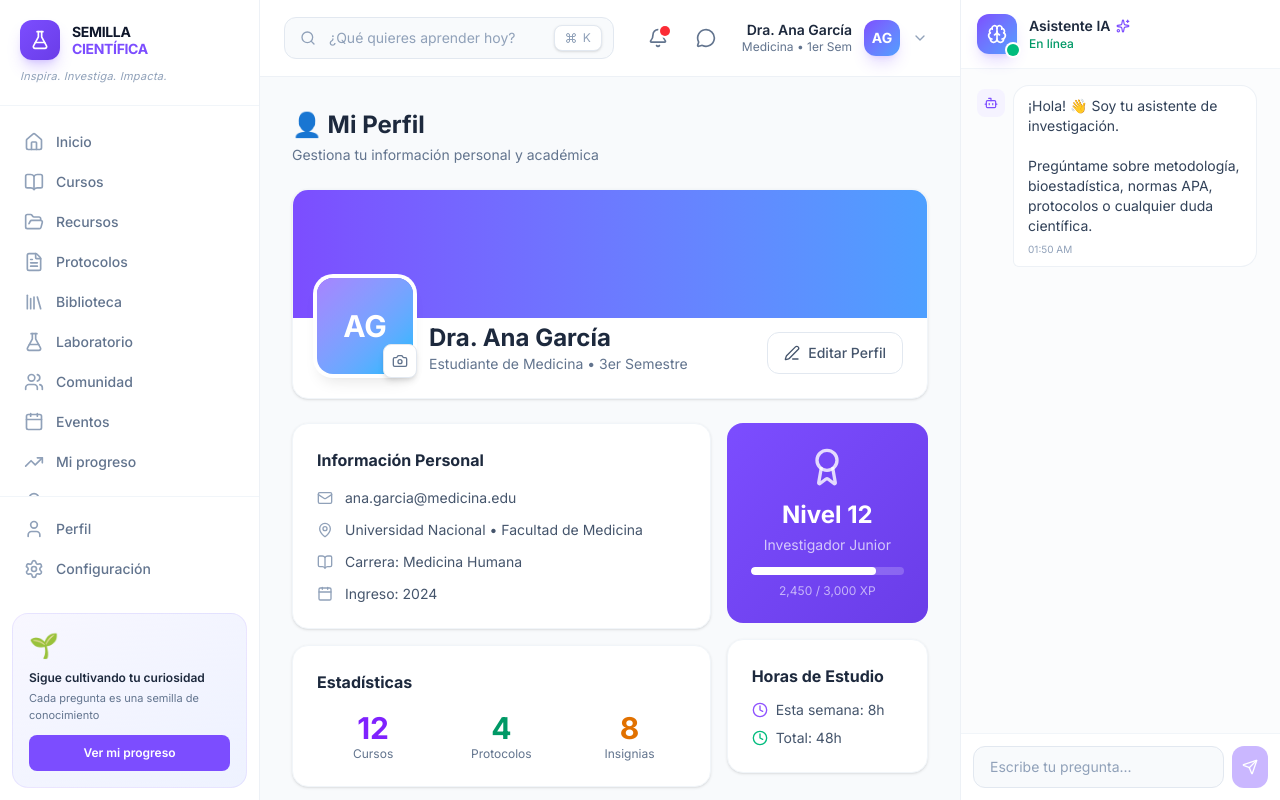
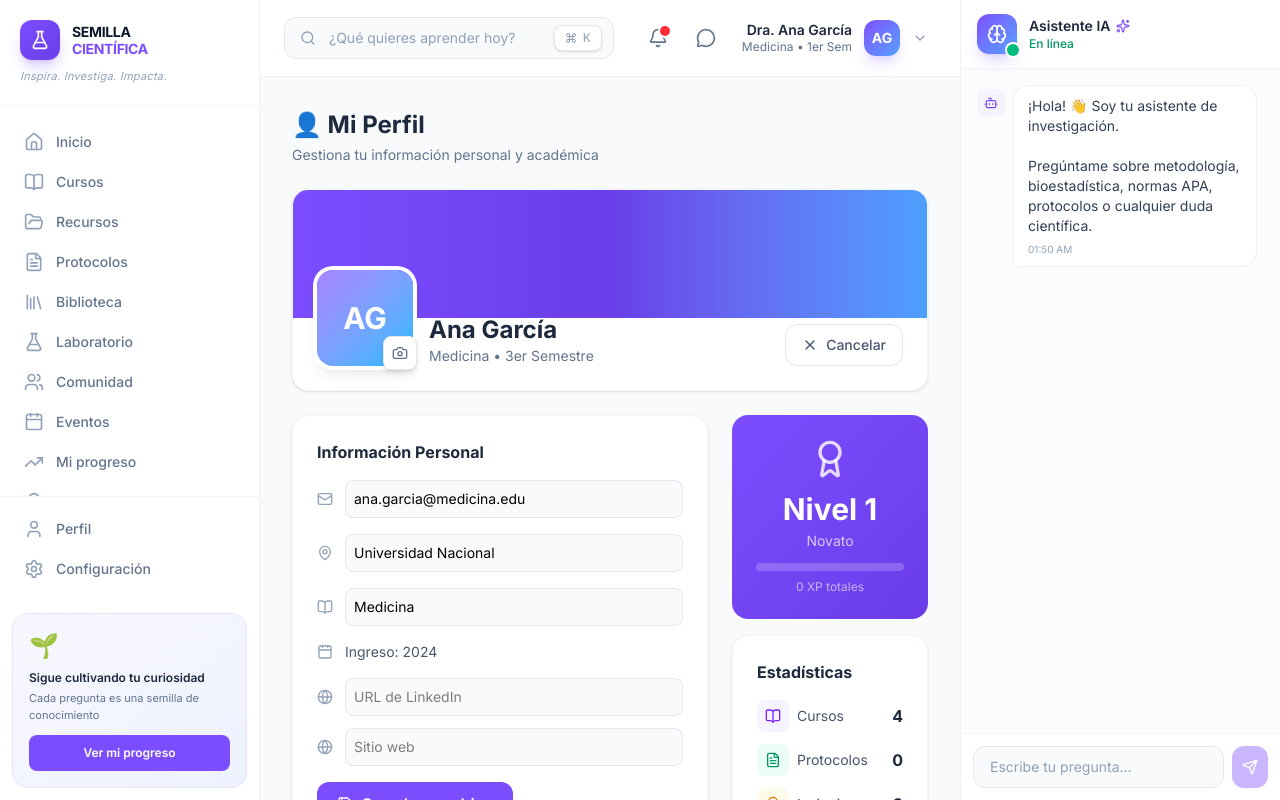
Before and after one commit to jsasha-art/semilla-cientifica, a Next.js app: page /perfil in a window 1280 px wide. Both pictures are taken after a click on the button "Editar Perfil". Built offline with nearby package versions, Linux system fonts and the light colour scheme; no server answers; the database is empty.

Commit message:
Perfil funcional

```diff
--- a/app/(dashboard)/perfil/page.tsx
+++ b/app/(dashboard)/perfil/page.tsx
@@ -1,105 +1,194 @@
-import { Mail, MapPin, BookOpen, Award, Calendar, Clock, Edit3, Settings, Camera } from "lucide-react"
+"use client"
+
+import { useState, useEffect } from "react"
+import { motion } from "framer-motion"
+import { Mail, MapPin, BookOpen, Award, Calendar, Clock, Edit3, Camera, Save, X, Globe, FileText } from "lucide-react"
+import { supabase } from "@/lib/supabase"
 
 export default function PerfilPage() {
+  const [editando, setEditando] = useState(false)
+  const [protocols, setProtocols] = useState<any[]>([])
+  const [perfil, setPerfil] = useState({
+    nombre: "Ana García",
+    carrera: "Medicina",
+    semestre: "3er Semestre",
+    universidad: "Universidad Nacional",
+    email: "ana.garcia@medicina.edu",
+    bio: "Estudiante de Medicina apasionada por la investigación científica. Interesada en epidemiología y salud pública.",
+    linkedin: "",
+    website: "",
+  })
+
+  useEffect(() => {
+    cargarDatos()
+  }, [])
+
+  const cargarDatos = async () => {
+    const { data } = await supabase.from("protocols").select("*").eq("user_id", "test-user")
+    if (data) setProtocols(data)
+  }
+
+  const protocolosCompletados = protocols.filter(p => p.etapa >= 10).length
+  const totalXP = protocols.length * 200 + protocolosCompletados * 500
+  const nivel = Math.floor(totalXP / 1000) + 1
+  const cursos = 4
+  const insignias = protocolosCompletados + 3
+
   return (
     <div className="p-8 space-y-6">
-      <div>
-        <h1 className="text-2xl font-bold text-slate-800 font-display">👤 Mi Perfil</h1>
-        <p className="text-sm text-slate-500 mt-1">Gestiona tu información personal y académica</p>
-      </div>
+      <motion.div initial={{ opacity: 0, y: -10 }} animate={{ opacity: 1, y: 0 }}>
+        <h1 className="text-2xl font-bold text-slate-800 dark:text-white font-display">👤 Mi Perfil</h1>
+        <p className="text-sm text-slate-500 dark:text-slate-400 mt-1">Gestiona tu información personal y académica</p>
+      </motion.div>
 
-      {/* Header del perfil */}
-      <div className="bg-white rounded-2xl border border-slate-100 shadow-sm overflow-hidden">
-        <div className="h-32 bg-gradient-to-r from-[#7C4DFF] to-[#4D9FFF]" />
+      {/* Header */}
+      <motion.div initial={{ opacity: 0, y: 10 }} animate={{ opacity: 1, y: 0 }} transition={{ delay: 0.1 }}
+        className="bg-white dark:bg-slate-800 rounded-2xl border border-slate-100 dark:border-slate-700 shadow-sm overflow-hidden">
+        <div className="h-32 bg-gradient-to-r from-[#7C4DFF] via-[#6A3DE8] to-[#4D9FFF]" />
         <div className="px-6 pb-6">
-          <div className="flex items-end gap-4 -mt-10">
-            <div className="relative">
-              <div className="w-24 h-24 rounded-2xl bg-gradient-to-br from-violet-400 to-sky-400 flex items-center justify-center text-white text-3xl font-bold ring-4 ring-white shadow-lg">
-                AG
+          <div className="flex items-end gap-4 -mt-12">
+            <div className="relative group">
+              <div className="w-24 h-24 rounded-2xl bg-gradient-to-br from-violet-400 to-sky-400 flex items-center justify-center text-white text-3xl font-bold ring-4 ring-white dark:ring-slate-800 shadow-lg">
+                {perfil.nombre.split(" ").map(n => n[0]).join("").slice(0, 2)}
               </div>
-              <button className="absolute -bottom-1 -right-1 p-2 bg-white rounded-lg shadow-md border border-slate-200 hover:bg-slate-50 transition-colors">
+              <button className="absolute -bottom-1 -right-1 p-2 bg-white dark:bg-slate-700 rounded-lg shadow-md border border-slate-200 dark:border-slate-600 hover:bg-slate-50 dark:hover:bg-slate-600 transition-colors">
                 <Camera className="w-4 h-4 text-slate-500" />
               </button>
             </div>
             <div className="flex-1">
-              <h2 className="text-2xl font-bold text-slate-800">Dra. Ana García</h2>
-              <p className="text-sm text-slate-500">Estudiante de Medicina • 3er Semestre</p>
+              <h2 className="text-2xl font-bold text-slate-800 dark:text-white">{perfil.nombre}</h2>
+              <p className="text-sm text-slate-500 dark:text-slate-400">{perfil.carrera} • {perfil.semestre}</p>
             </div>
-            <button className="flex items-center gap-2 px-4 py-2.5 border border-slate-200 rounded-xl text-sm font-medium text-slate-600 hover:bg-slate-50 transition-colors">
-              <Edit3 className="w-4 h-4" /> Editar Perfil
+            <button onClick={() => setEditando(!editando)}
+              className="flex items-center gap-2 px-4 py-2.5 border border-slate-200 dark:border-slate-600 rounded-xl text-sm font-medium text-slate-600 dark:text-slate-300 hover:bg-slate-50 dark:hover:bg-slate-700 transition-colors">
+              {editando ? <><X className="w-4 h-4" /> Cancelar</> : <><Edit3 className="w-4 h-4" /> Editar Perfil</>}
             </button>
           </div>
         </div>
-      </div>
+      </motion.div>
 
-      {/* Info */}
-      <div className="grid grid-cols-3 gap-4">
+      <div className="grid grid-cols-3 gap-6">
+        {/* Info */}
         <div className="col-span-2 space-y-4">
-          <div className="bg-white rounded-2xl p-6 border border-slate-100 shadow-sm">
-            <h3 className="font-bold text-slate-800 mb-4">Información Personal</h3>
-            <div className="space-y-3">
+          <motion.div initial={{ opacity: 0, y: 10 }} animate={{ opacity: 1, y: 0 }} transition={{ delay: 0.2 }}
+            className="bg-white dark:bg-slate-800 rounded-2xl p-6 border border-slate-100 dark:border-slate-700 shadow-sm">
+            <h3 className="font-bold text-slate-800 dark:text-white mb-4">Información Personal</h3>
+            <div className="space-y-4">
               <div className="flex items-center gap-3 text-sm">
                 <Mail className="w-4 h-4 text-slate-400" />
-                <span className="text-slate-600">ana.garcia@medicina.edu</span>
+                {editando ? (
+                  <input value={perfil.email} onChange={e => setPerfil({...perfil, email: e.target.value})}
+                    className="flex-1 p-2 bg-slate-50 dark:bg-slate-700 border border-slate-200 dark:border-slate-600 rounded-lg text-sm" />
+                ) : (
+                  <span className="text-slate-600 dark:text-slate-300">{perfil.email}</span>
+                )}
               </div>
               <div className="flex items-center gap-3 text-sm">
                 <MapPin className="w-4 h-4 text-slate-400" />
-                <span className="text-slate-600">Universidad Nacional • Facultad de Medicina</span>
+                {editando ? (
+                  <input value={perfil.universidad} onChange={e => setPerfil({...perfil, universidad: e.target.value})}
+                    className="flex-1 p-2 bg-slate-50 dark:bg-slate-700 border border-slate-200 dark:border-slate-600 rounded-lg text-sm" />
+                ) : (
+                  <span className="text-slate-600 dark:text-slate-300">{perfil.universidad} • {perfil.carrera}</span>
+                )}
               </div>
               <div className="flex items-center gap-3 text-sm">
                 <BookOpen className="w-4 h-4 text-slate-400" />
-                <span className="text-slate-600">Carrera: Medicina Humana</span>
+                {editando ? (
+                  <input value={perfil.carrera} onChange={e => setPerfil({...perfil, carrera: e.target.value})}
+                    className="flex-1 p-2 bg-slate-50 dark:bg-slate-700 border border-slate-200 dark:border-slate-600 rounded-lg text-sm" />
+                ) : (
+                  <span className="text-slate-600 dark:text-slate-300">{perfil.carrera} • {perfil.semestre}</span>
+                )}
               </div>
               <div className="flex items-center gap-3 text-sm">
                 <Calendar className="w-4 h-4 text-slate-400" />
-                <span className="text-slate-600">Ingreso: 2024</span>
+                <span className="text-slate-600 dark:text-slate-300">Ingreso: 2024</span>
               </div>
             </div>
-          </div>
 
-          <div className="bg-white rounded-2xl p-6 border border-slate-100 shadow-sm">
-            <h3 className="font-bold text-slate-800 mb-4">Estadísticas</h3>
-            <div className="grid grid-cols-3 gap-4">
-              <div className="text-center">
-                <p className="text-3xl font-bold text-violet-600">12</p>
-                <p className="text-xs text-slate-500">Cursos</p>
+            {editando && (
+              <div className="mt-4 space-y-3">
+                <div className="flex items-center gap-3 text-sm">
+                  <Globe className="w-4 h-4 text-slate-400" />
+                  <input value={perfil.linkedin} onChange={e => setPerfil({...perfil, linkedin: e.target.value})}
+                    placeholder="URL de LinkedIn" className="flex-1 p-2 bg-slate-50 dark:bg-slate-700 border border-slate-200 dark:border-slate-600 rounded-lg text-sm" />
+                </div>
+                <div className="flex items-center gap-3 text-sm">
+                  <Globe className="w-4 h-4 text-slate-400" />
+                  <input value={perfil.website} onChange={e => setPerfil({...perfil, website: e.target.value})}
+                    placeholder="Sitio web" className="flex-1 p-2 bg-slate-50 dark:bg-slate-700 border border-slate-200 dark:border-slate-600 rounded-lg text-sm" />
+                </div>
               </div>
-              <div className="text-center">
-                <p className="text-3xl font-bold text-emerald-600">4</p>
-                <p className="text-xs text-slate-500">Protocolos</p>
-              </div>
-              <div className="text-center">
-                <p className="text-3xl font-bold text-amber-600">8</p>
-                <p className="text-xs text-slate-500">Insignias</p>
-              </div>
-            </div>
-          </div>
+            )}
+
+            {editando && (
+              <button onClick={() => setEditando(false)} className="mt-4 bg-[#7C4DFF] text-white px-5 py-2.5 rounded-xl font-semibold hover:bg-[#6A3DE8] flex items-center gap-2">
+                <Save className="w-4 h-4" /> Guardar cambios
+              </button>
+            )}
+          </motion.div>
+
+          {/* Bio */}
+          <motion.div initial={{ opacity: 0, y: 10 }} animate={{ opacity: 1, y: 0 }} transition={{ delay: 0.3 }}
+            className="bg-white dark:bg-slate-800 rounded-2xl p-6 border border-slate-100 dark:border-slate-700 shadow-sm">
+            <h3 className="font-bold text-slate-800 dark:text-white mb-3">Sobre mí</h3>
+            {editando ? (
+              <textarea value={perfil.bio} onChange={e => setPerfil({...perfil, bio: e.target.value})}
+                rows={3} className="w-full p-3 bg-slate-50 dark:bg-slate-700 border border-slate-200 dark:border-slate-600 rounded-xl text-sm" />
+            ) : (
+              <p className="text-sm text-slate-600 dark:text-slate-300 leading-relaxed">{perfil.bio}</p>
+            )}
+          </motion.div>
         </div>
 
+        {/* Stats */}
         <div className="space-y-4">
-          <div className="bg-gradient-to-br from-[#7C4DFF] to-[#6A3DE8] rounded-2xl p-6 text-white text-center">
+          <motion.div initial={{ opacity: 0, y: 10 }} animate={{ opacity: 1, y: 0 }} transition={{ delay: 0.2 }}
+            className="bg-gradient-to-br from-[#7C4DFF] to-[#6A3DE8] rounded-2xl p-6 text-white text-center">
             <Award className="w-10 h-10 mx-auto mb-3 text-white/80" />
-            <p className="text-2xl font-bold">Nivel 12</p>
-            <p className="text-sm text-white/70 mt-1">Investigador Junior</p>
+            <p className="text-3xl font-bold">Nivel {nivel}</p>
+            <p className="text-sm text-white/70 mt-1">
+              {nivel <= 5 ? "Novato" : nivel <= 10 ? "Junior" : nivel <= 20 ? "Senior" : "Elite"}
+            </p>
             <div className="mt-3 h-2 bg-white/20 rounded-full overflow-hidden">
-              <div className="h-full bg-white rounded-full" style={{width: "82%"}} />
+              <div className="h-full bg-white rounded-full" style={{width: `${(totalXP % 1000) / 10}%`}} />
             </div>
-            <p className="text-xs text-white/60 mt-2">2,450 / 3,000 XP</p>
-          </div>
+            <p className="text-xs text-white/60 mt-2">{totalXP} XP totales</p>
+          </motion.div>
 
-          <div className="bg-white rounded-2xl p-6 border border-slate-100 shadow-sm">
-            <h3 className="font-bold text-slate-800 mb-3">Horas de Estudio</h3>
-            <div className="flex items-center gap-2 text-sm text-slate-600 mb-2">
-              <Clock className="w-4 h-4 text-violet-500" />
-              <span>Esta semana: 8h</span>
+          <motion.div initial={{ opacity: 0, y: 10 }} animate={{ opacity: 1, y: 0 }} transition={{ delay: 0.3 }}
+            className="bg-white dark:bg-slate-800 rounded-2xl p-6 border border-slate-100 dark:border-slate-700 shadow-sm">
+            <h3 className="font-bold text-slate-800 dark:text-white mb-4">Estadísticas</h3>
+            <div className="space-y-3">
+              <StatRow icon={BookOpen} label="Cursos" value={cursos} color="violet" />
+              <StatRow icon={FileText} label="Protocolos" value={protocols.length} color="emerald" />
+              <StatRow icon={Award} label="Insignias" value={insignias} color="amber" />
+              <StatRow icon={Clock} label="Horas" value={protocols.length * 4} color="sky" />
             </div>
-            <div className="flex items-center gap-2 text-sm text-slate-600">
-              <Clock className="w-4 h-4 text-emerald-500" />
-              <span>Total: 48h</span>
-            </div>
-          </div>
+          </motion.div>
         </div>
       </div>
     </div>
   )
 }
+
+function StatRow({ icon: Icon, label, value, color }: any) {
+  const colors: Record<string, string> = {
+    violet: "bg-violet-50 text-violet-600 dark:bg-violet-900/30 dark:text-violet-400",
+    emerald: "bg-emerald-50 text-emerald-600 dark:bg-emerald-900/30 dark:text-emerald-400",
+    amber: "bg-amber-50 text-amber-600 dark:bg-amber-900/30 dark:text-amber-400",
+    sky: "bg-sky-50 text-sky-600 dark:bg-sky-900/30 dark:text-sky-400",
+  }
+  return (
+    <div className="flex items-center justify-between">
+      <div className="flex items-center gap-2">
+        <div className={`w-8 h-8 rounded-lg flex items-center justify-center ${colors[color]}`}>
+          <Icon className="w-4 h-4" />
+        </div>
+        <span className="text-sm text-slate-600 dark:text-slate-300">{label}</span>
+      </div>
+      <span className="font-bold text-slate-800 dark:text-white">{value}</span>
+    </div>
+  )
+}
```
